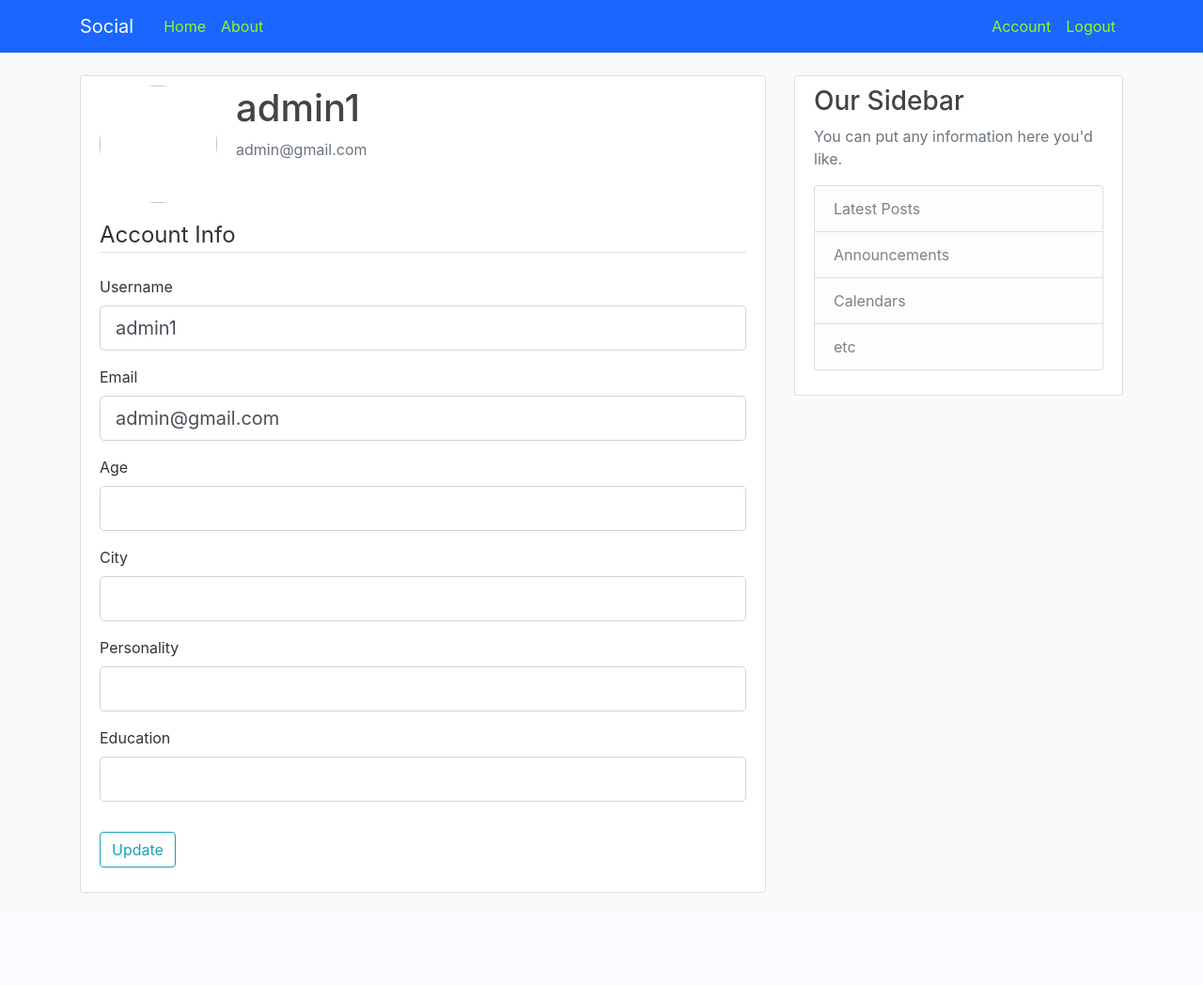
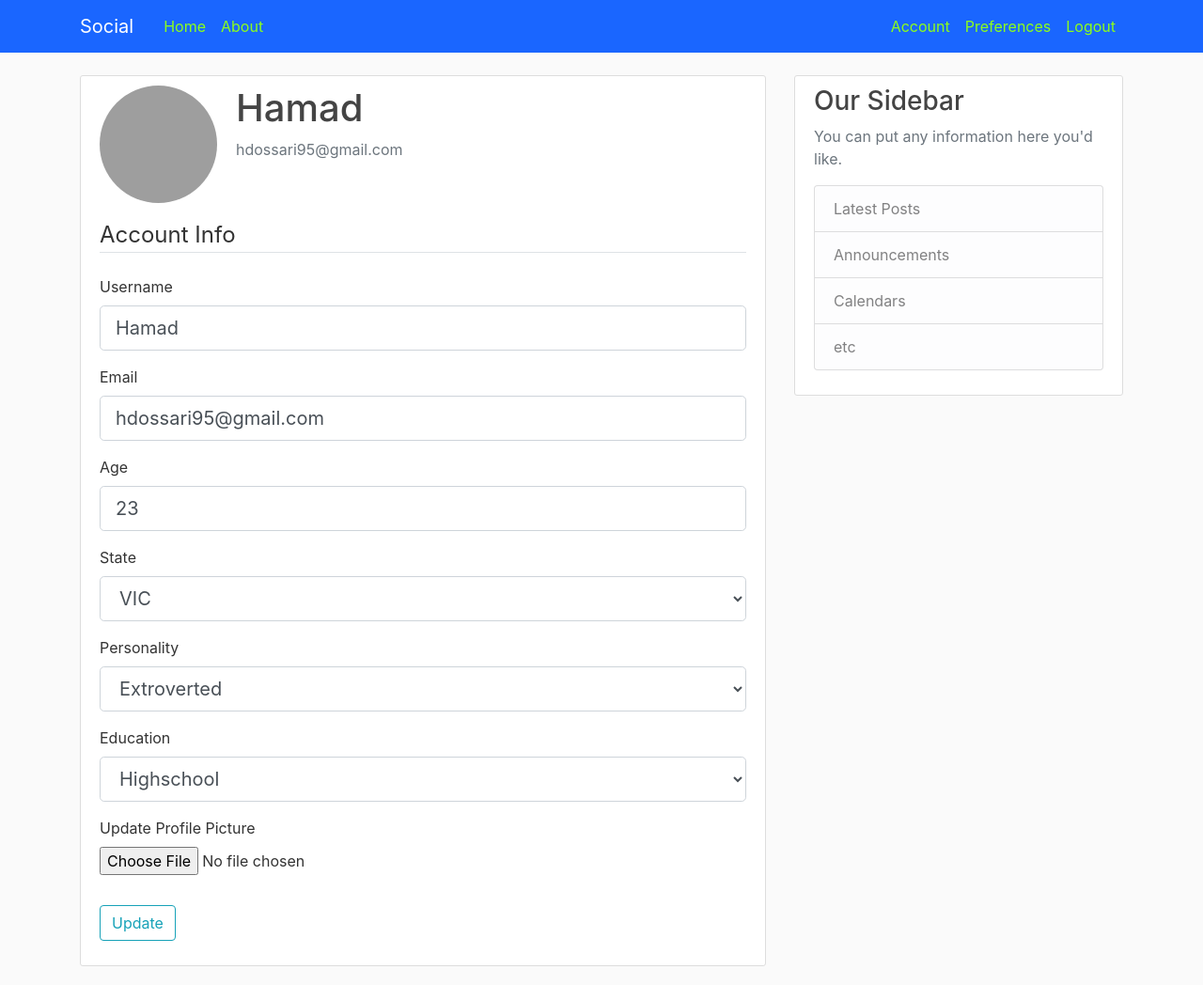
Before and after one commit to jiangnanxu/match-making, a Flask app: page /account in a window 1280 px wide. Shown: the whole page at 94% size. Before the commit the page ends 950 px from the top, so only its background shows below. Run offline with Flask 2, Linux system fonts and the light colour scheme; a user stored in the database is signed in; some libraries are stand-ins or nearby versions; grey boxes are pictures that could not be loaded.

Commit message:
Latest running code (23/09)

```diff
--- a/match-making-Feature-Hamad/app/forms.py
+++ b/match-making-Feature-Hamad/app/forms.py
@@ -1,6 +1,7 @@
 from flask_wtf import FlaskForm
 from flask_login import current_user
-from wtforms import StringField, PasswordField, SubmitField, BooleanField, IntegerField
+from wtforms import StringField, PasswordField, SubmitField, BooleanField, IntegerField, SelectField, RadioField, SelectMultipleField, widgets
+from flask_wtf.file import FileField, FileAllowed, FileRequired
 from wtforms.validators import DataRequired, length, Email, EqualTo, ValidationError,number_range
 from app.models import User
 
@@ -14,11 +15,13 @@
     confirm_password = PasswordField('Confirm Password',
                                      validators=[DataRequired(), EqualTo('password')])
 
-    city = StringField('City', validators=[DataRequired(), length(min=2, max=10)])
+    state = SelectField('State', choices=[('vic','VIC'), ('nsw', 'NSW'),('qsl','QSL'), ('sa', 'SA'), ('tas', 'TAS')])
 
     age = IntegerField('Age', validators=[DataRequired(), number_range(min=18, max=99)])
 
-    education = StringField('Education', validators=[DataRequired()])
+    gender = SelectField('Gender', choices=[('M','Male'),('F','Female')])
+
+    education = SelectField('Education', choices=[('HS','Highschool'),('TD','Tertiary'),('UN','Undergrade'),('MD','Masters'),('PhD','PhD')])
 
     submit = SubmitField('Sign Up')
 
@@ -47,13 +50,16 @@
                            validators=[DataRequired(), length(min=2, max=20)])
     email = StringField('Email',
                         validators=[DataRequired(), Email()])
-    city = StringField('City', validators=[DataRequired(), length(min=2, max=10)])
 
     age = IntegerField('Age', validators=[DataRequired(), number_range(min=18, max=99)])
 
-    personality = StringField('Personality', validators=[DataRequired()])
+    state = SelectField('State', choices=[('vic','VIC'), ('nsw', 'NSW'),('qsl','QSL'), ('sa', 'SA'), ('tas', 'TAS')])
 
-    education = StringField('Education', validators=[DataRequired()])
+    personality = SelectField('Personality', choices=[('E','Extroverted'), ('I','Introverted') , ('N','No preference')])
+
+    education = SelectField('Education', choices=[('HS','Highschool'),('TD','Tertiary'),('UN','Undergrade'),('MD','Masters'),('PhD','PhD')])
+
+    picture = FileField('Update Profile Picture', validators=[FileAllowed(['jpg', 'png'])])
 
     submit = SubmitField('Update')
 
@@ -69,18 +75,21 @@
             if user:
                 raise ValidationError('That email is taken. Please choose a different one.')
 
-class PreferencesForm(FlaskForm):
-    prefcity = StringField('City preference', validators=[DataRequired(), length(min=2, max=10)])
-
-    prefage = IntegerField('Age preference', validators=[DataRequired(), number_range(min=18, max=99)])
-
-    prefpersonality = StringField('Personality preference', validators=[DataRequired()])
-
-    prefeducation = StringField('Education preference', validators=[DataRequired()])
-
-    submit = SubmitField('Update Preferences')
-
 
 class deleteUserForm(FlaskForm):
       username = StringField('enter username for delete')
       submit = SubmitField('Delete')
+
+
+
+class PreferencesForm(FlaskForm):
+
+    prefage = SelectField('Age preference', choices=[('old','Older'),('young','Younger'), ('same age','Same age'), ('No pref','No preference')] )
+
+    prefstate = SelectField('State preference', choices=[('Local','Local'), ('No pref', 'No preference')])
+
+    prefpersonality = SelectField('Personality preference', choices=[('E','Extroverted'), ('I','Introverted') , ('N','No preference')])
+
+    prefeducation = SelectField('Education preference', choices=[('HS','Highschool'),('TD','Tertiary'),('UN','Undergrade'),('MD','Masters'),('PhD','PhD')])
+
+    submit = SubmitField('Update Preferences')
--- a/match-making-Feature-Hamad/app/routes.py
+++ b/match-making-Feature-Hamad/app/routes.py
@@ -1,9 +1,9 @@
 import os
 import secrets
-
+from PIL import Image
 from flask import render_template, url_for, flash, redirect, request
 from app import app, db, bcrypt
-from app.forms import RegistrationForm, LoginForm, UpdateAccountForm, PreferencesForm, deleteUserForm
+from app.forms import RegistrationForm, LoginForm, UpdateAccountForm, deleteUserForm, PreferencesForm
 from app.models import User, Post, Preferences
 from flask_login import login_user, current_user, logout_user, login_required
 
@@ -28,13 +28,22 @@
 @app.route("/home")
 def home():
 
-    return render_template('home.html')
 
+    return render_template('home.html',title='home')
+
+@app.route("/display")
+def display():
+    prefs=Preferences.query.all()
+
+    return render_template('display.html',title='display', prefs=prefs)
 
 @app.route("/about")
 def about():
     return render_template('about.html', title='About')
 
+@app.route("/profile")
+def profile():
+    return render_template('profile.html',title='profile')
 
 @app.route("/register", methods=['GET', 'POST'])
 def register():
@@ -43,7 +52,7 @@
     form = RegistrationForm()
     if form.validate_on_submit():
         hashed_password = bcrypt.generate_password_hash(form.password.data).decode('utf-8')
-        user = User(username=form.username.data, email=form.email.data, password=hashed_password, city=form.city.data, age=form.age.data,         education=form.education.data)
+        user = User(username=form.username.data, email=form.email.data, password=hashed_password, state=form.state.data, age=form.age.data, gender=form.gender.data, education=form.education.data)
         db.session.add(user)
         db.session.commit()
         flash('Your account has been created! You are now able to log in', 'success')
@@ -59,11 +68,10 @@
     if form.validate_on_submit():
         user = User.query.filter_by(email=form.email.data).first()
 
-        if user.email=='admin@gmail.com':
-           if user and bcrypt.check_password_hash(user.password, form.password.data):
+
+        if user and bcrypt.check_password_hash(user.password, form.password.data):
               login_user(user, remember=form.remember.data)
               next_page = request.args.get('next')
-              return redirect(next_page) if next_page else redirect(url_for('admin'))
         elif  user and bcrypt.check_password_hash(user.password, form.password.data):
                 login_user(user, remember=form.remember.data)
                 next_page = request.args.get('next')
@@ -81,9 +89,6 @@
 
 
 
-
-
-
 @app.route("/admin",methods=['GET', 'POST'])
 @login_required
 def admin():
@@ -91,6 +96,7 @@
     form=deleteUserForm()
     if form.validate_on_submit():
        user=User.query.filter_by(username=form.username.data).first()
+
        db.session.delete(user)
        db.session.commit()
        flash('selected user has been deleted!', 'success')
@@ -98,22 +104,48 @@
        return redirect(next_page) if next_page else redirect(url_for('admin'))
     return render_template('admin.html', title='Admin',posts=posts,form=form)
 
+def save_picture(form_picture):
+    random_hex = secrets.token_hex(8)
+    _, f_ext = os.path.splitext(form_picture.filename)
+    picture_fn = random_hex + f_ext
+    picture_path = os.path.join(app.root_path, 'static/profile_pics', picture_fn)
+
+    output_size = (150, 150)
+    i = Image.open(form_picture)
+    i.thumbnail(output_size)
+    i.save(picture_path)
+
+    return picture_fn
 
 @app.route("/account", methods=['GET', 'POST'])
 @login_required
 def account():
+
     form = UpdateAccountForm()
     if form.validate_on_submit():
+        if form.picture.data:
+            picture_file = save_picture(form.picture.data)
+            current_user.image_file = picture_file
         current_user.username = form.username.data
         current_user.email = form.email.data
+        current_user.age = form.age.data
+        current_user.state = form.state.data
+        current_user.personality = form.personality.data
+        current_user.education = form.education.data
         db.session.commit()
         flash('Your account has been updated!', 'success')
         return redirect(url_for('account'))
     elif request.method == 'GET':
         form.username.data = current_user.username
         form.email.data = current_user.email
+        form.age.data = current_user.age
+        form.state.data = current_user.state
+        form.personality.data = current_user.personality
+        form.education.data = current_user.education
 
-    return render_template('account.html', title='Account', form=form)
+    image_file = url_for('static',filename='profile_pics/' + current_user.image_file)
+
+    return render_template('account.html', title='Account', image_file=image_file, form=form)
 
 @app.route("/preferences", methods=['GET', 'POST'])
 @login_required
@@ -121,10 +153,11 @@
     form = PreferencesForm()
     if form.validate_on_submit():
 
-        preferences = Preferences(prefage=form.p_age.data, prefcity=form.prefcity.data, prefpersonality=form.prefpersonality.data, prefeducation=form.prefeducation.data)
+        preferences = Preferences(prefage=form.prefage.data, prefstate=form.prefstate.data, prefpersonality=form.prefpersonality.data,        prefeducation=form.prefeducation.data, username=current_user.username)
 
         db.session.add(preferences)
         db.session.commit()
 
-
+        flash('Your preference has been created! You are now able to match', 'success')
+        return redirect(url_for('login'))
     return render_template('preferences.html', title='preferences', form=form)
--- a/match-making-Feature-Hamad/app/templates/account.html
+++ b/match-making-Feature-Hamad/app/templates/account.html
@@ -57,8 +57,8 @@
             </div>
 
             <div class="form-group">
-                {{form.city.label(class="form-control-label")}}
-                {{form.city(class="form-control form-control-lg")}}
+                {{form.state.label(class="form-control-label")}}
+                {{form.state(class="form-control form-control-lg")}}
             </div>
 
             <div class="form-group">
@@ -72,11 +72,23 @@
                 {{form.education(class="form-control form-control-lg")}}
             </div>
 
+            <div class="form-group">
+                {{ form.picture.label() }}
+                {{ form.picture(class="form-control-file") }}
+                {% if form.picture.errors %}
+                    {% for error in form.picture.errors %}
+                        <span class="text-danger">{{ error }}</span>
+                <br>
+                    {% endfor %}
+                {% endif %}
+            </div>
+
             </fieldset>
 
             <div class="form-group">
                 {{ form.submit(class="btn btn-outline-info") }}
             </div>
+
         </form>
     </div>
 {% endblock content %}
--- a/match-making-Feature-Hamad/app/templates/layout.html
+++ b/match-making-Feature-Hamad/app/templates/layout.html
@@ -33,6 +33,7 @@
             <div class="navbar-nav">
               {% if current_user.is_authenticated %}
                 <a class="nav-item nav-link" href="{{ url_for('account') }}">Account</a>
+                <a class="nav-item nav-link" href="{{ url_for('preferences') }}">Preferences</a>
                 <a class="nav-item nav-link" href="{{ url_for('logout') }}">Logout</a>
               {% else %}
                 <a class="nav-item nav-link" href="{{ url_for('login') }}">Login</a>
```
Also changed, not shown: match-making-Feature-Hamad/app/models.py (+19 -7 lines), match-making-Feature-Hamad/app/templates/display.html (added, +24 -0 lines), match-making-Feature-Hamad/app/templates/preferences.html (+5 -14 lines), match-making-Feature-Hamad/app/templates/preferences.txt (added, +45 -0 lines), match-making-Feature-Hamad/app/templates/register.html (+43 -35 lines), match-making-Feature-Hamad/app/templates/register.txt (+61 -4 lines), match-making-Feature-Hamad/app/site.db, match-making-Feature-Hamad/app/static/profile_pics/937e8e29752e98ba.jpg (added), match-making-Feature-Hamad/app/static/profile_pics/avatar.jpg (added), match-making-Feature-Hamad/app/static/profile_pics/default.jpg (added).
